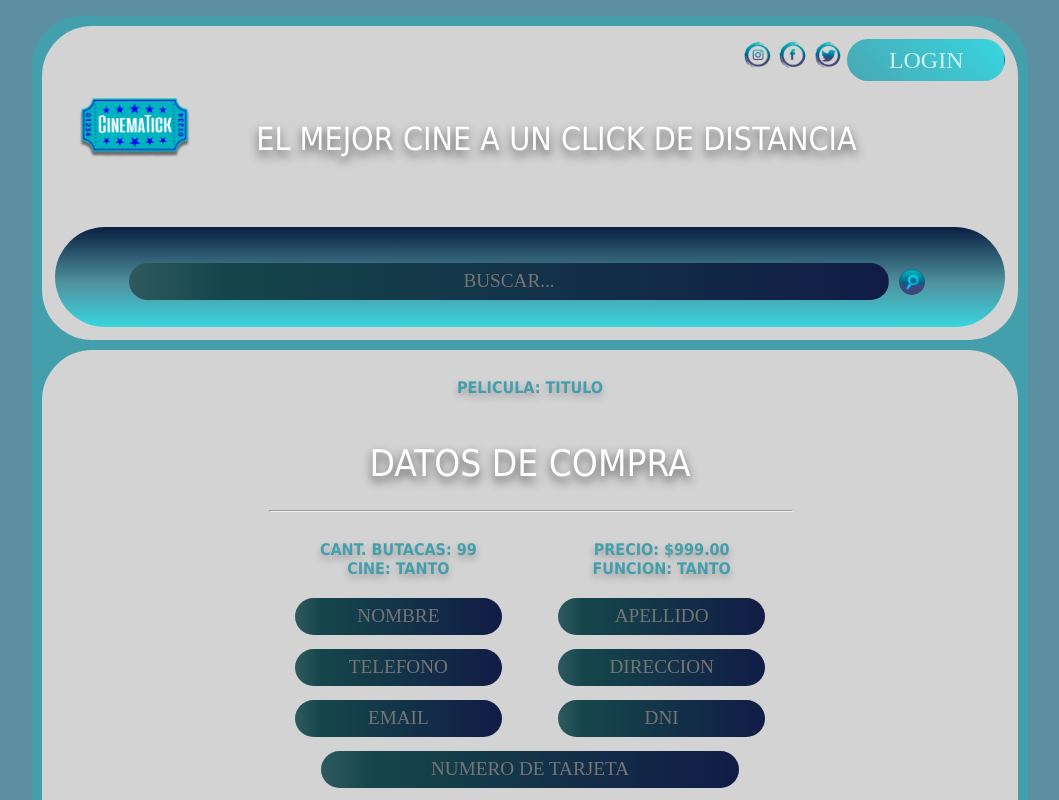
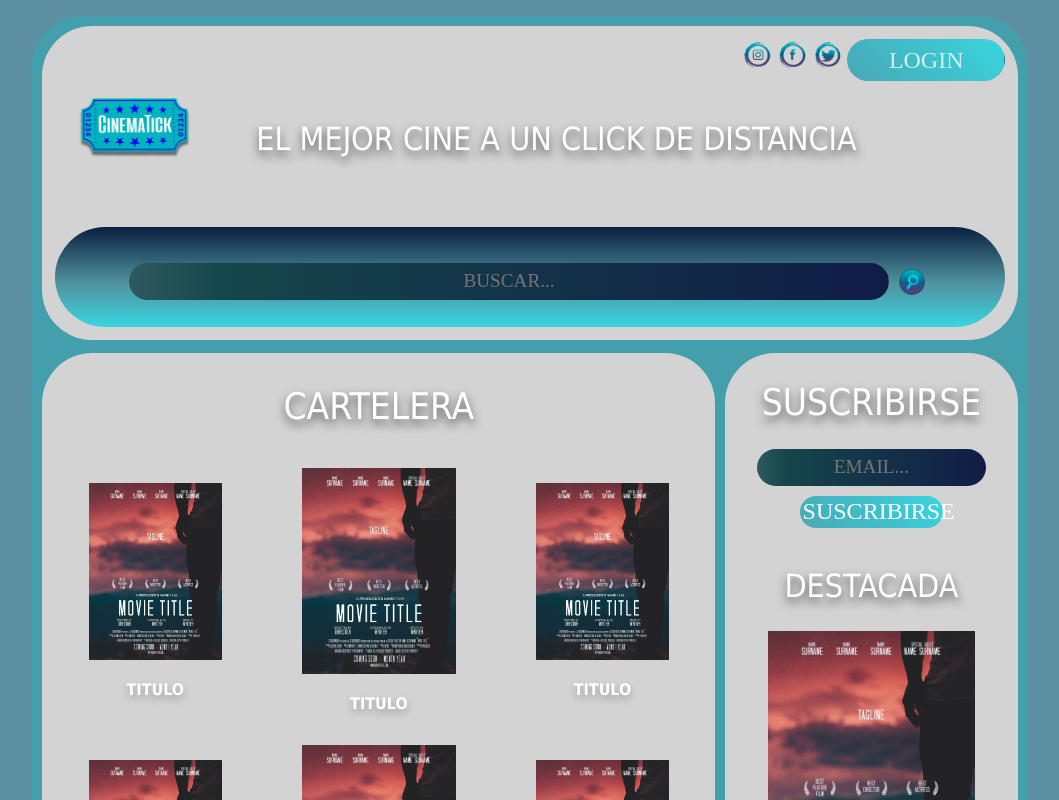
Before and after one commit to Maurialva/CinematickV2, a Svelte app: page / in a window 1280 px wide. Shown: the top 800 px of the page, without its empty margins (110-1169 px from the left). Built offline with nearby package versions, Linux system fonts and the light colour scheme.

Commit message:
seleccionada pagina 1

```diff
--- a/src/App.svelte
+++ b/src/App.svelte
@@ -1,6 +1,6 @@
 <script>
 
-let pagenumber="10";
+let pagenumber="1";
 let ti="CinemaTick - inicio";
 import CustomButton from './CustomButton.svelte';
 import Cartelera from './Cartelera.svelte';
```
